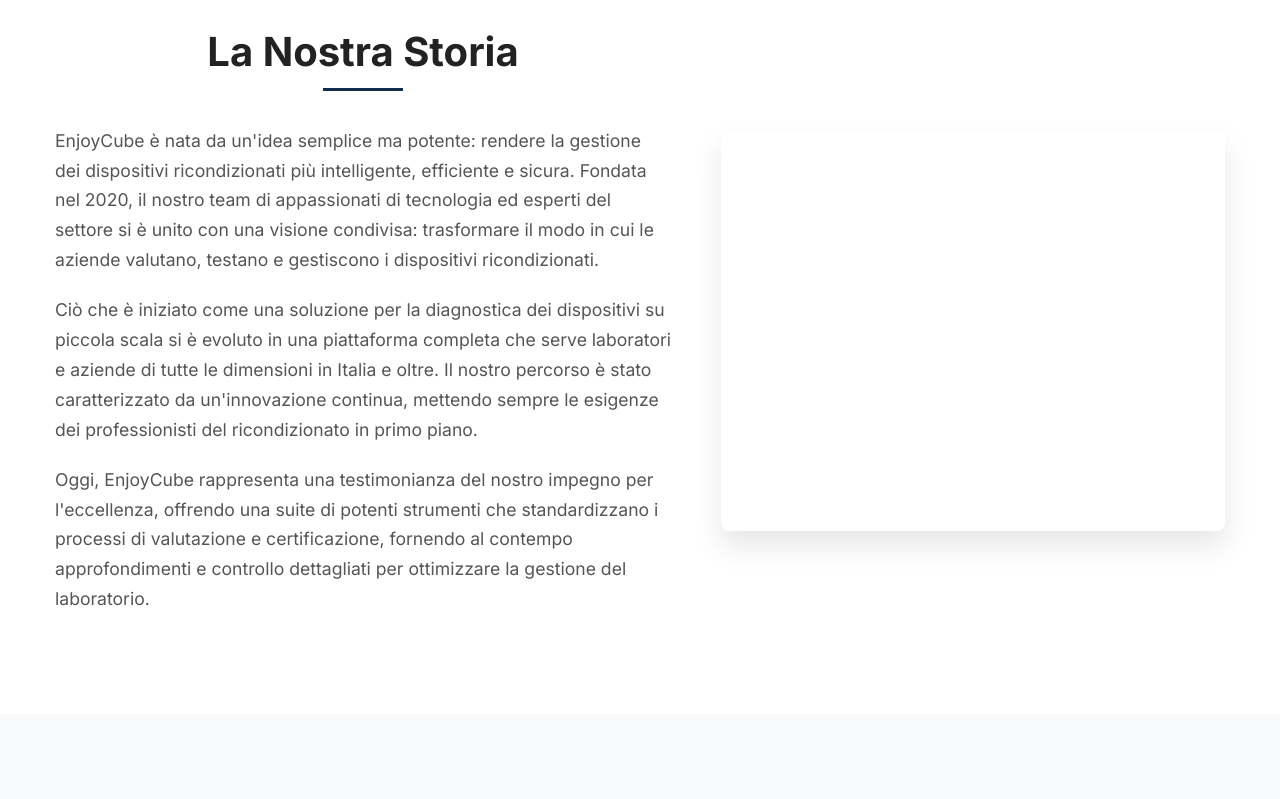
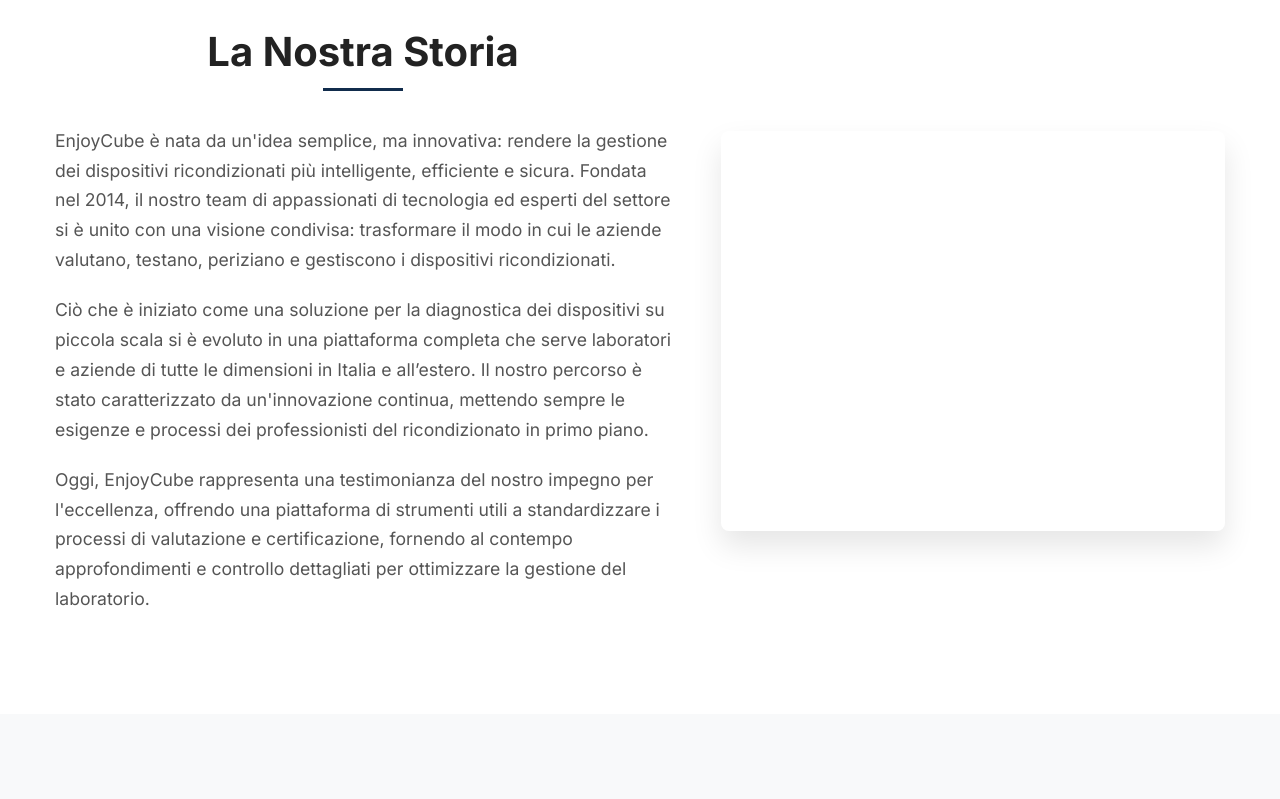
Before and after one commit to Fruncis/sito.enjoy, a React (Create React App) app: page /about in a window 1280 px wide. Shown: the part 420-1219 px from the top of the page. Built offline with nearby package versions, Linux system fonts and the light colour scheme.

Commit message:
added sustainImage, removed IlNostroTeam, modified ChiSiamo

```diff
--- a/src/pages/About.js
+++ b/src/pages/About.js
@@ -12,6 +12,7 @@
         </div>
       </section>
 
+
       {/* Our Story */}
       <section className="our-story section">
         <div className="container">
@@ -19,13 +20,13 @@
             <div className="story-text fade-in">
               <h2 className="section-title">La Nostra Storia</h2>
               <p>
-                EnjoyCube è nata da un'idea semplice ma potente: rendere la gestione dei dispositivi ricondizionati più intelligente, efficiente e sicura. Fondata nel 2020, il nostro team di appassionati di tecnologia ed esperti del settore si è unito con una visione condivisa: trasformare il modo in cui le aziende valutano, testano e gestiscono i dispositivi ricondizionati.
+                EnjoyCube è nata da un'idea semplice, ma innovativa: rendere la gestione dei dispositivi ricondizionati più intelligente, efficiente e sicura. Fondata nel 2014, il nostro team di appassionati di tecnologia ed esperti del settore si è unito con una visione condivisa: trasformare il modo in cui le aziende valutano, testano, periziano e gestiscono i dispositivi ricondizionati.
               </p>
               <p>
-                Ciò che è iniziato come una soluzione per la diagnostica dei dispositivi su piccola scala si è evoluto in una piattaforma completa che serve laboratori e aziende di tutte le dimensioni in Italia e oltre. Il nostro percorso è stato caratterizzato da un'innovazione continua, mettendo sempre le esigenze dei professionisti del ricondizionato in primo piano.
+                Ciò che è iniziato come una soluzione per la diagnostica dei dispositivi su piccola scala si è evoluto in una piattaforma completa che serve laboratori e aziende di tutte le dimensioni in Italia e all’estero. Il nostro percorso è stato caratterizzato da un'innovazione continua, mettendo sempre le esigenze e processi dei professionisti del ricondizionato in primo piano.
               </p>
               <p>
-                Oggi, EnjoyCube rappresenta una testimonianza del nostro impegno per l'eccellenza, offrendo una suite di potenti strumenti che standardizzano i processi di valutazione e certificazione, fornendo al contempo approfondimenti e controllo dettagliati per ottimizzare la gestione del laboratorio.
+                Oggi, EnjoyCube rappresenta una testimonianza del nostro impegno per l'eccellenza, offrendo una piattaforma di strumenti utili a standardizzare i processi di valutazione e certificazione, fornendo al contempo approfondimenti e controllo dettagliati per ottimizzare la gestione del laboratorio.
               </p>
             </div>
             <div className="story-image fade-in">
@@ -79,8 +80,8 @@
           </div>
         </div>
       </section>
-
-      {/* Team Section */}
+      {/*
+      {/* Team Section
       <section className="team-section section">
         <div className="container">
           <h2 className="section-title">Il Nostro Team</h2>
@@ -90,7 +91,7 @@
           <div className="team-grid">
             <div className="team-member fade-in">
               <div className="member-photo">
-                {/* Will be styled with CSS background */}
+                {/* Will be styled with CSS background
               </div>
               <h3>Alessandro Bianchi</h3>
               <p>Fondatore & CEO</p>
@@ -98,7 +99,7 @@
 
             <div className="team-member fade-in">
               <div className="member-photo">
-                {/* Will be styled with CSS background */}
+                {/* Will be styled with CSS background
               </div>
               <h3>Valentina Rossi</h3>
               <p>Direttore Tecnico</p>
@@ -106,7 +107,7 @@
 
             <div className="team-member fade-in">
               <div className="member-photo">
-                {/* Will be styled with CSS background */}
+                {/* Will be styled with CSS background
               </div>
               <h3>Marco Ferrari</h3>
               <p>Responsabile Sviluppo Prodotto</p>
@@ -114,7 +115,7 @@
 
             <div className="team-member fade-in">
               <div className="member-photo">
-                {/* Will be styled with CSS background */}
+                {/* Will be styled with CSS background
               </div>
               <h3>Sofia Marino</h3>
               <p>Direttore Successo Clienti</p>
@@ -122,6 +123,7 @@
           </div>
         </div>
       </section>
+       */}
 
       {/* CTA Section */}
       <section className="cta-section section">
--- a/src/pages/Home/components/SustainabilitySection.css
+++ b/src/pages/Home/components/SustainabilitySection.css
@@ -71,6 +71,10 @@
   width: 45%;
   height: 400px;
   background-color: #f1f1f1;
+  background-image: url("../../../assets/images/sustainImage.jpg");
+  background-size: cover;
+  background-position: center;
+  background-repeat: no-repeat;
   border-radius: 8px;
   overflow: hidden;
 }
```
Also changed, not shown: src/assets/images/sustainImage.jpg (added).
